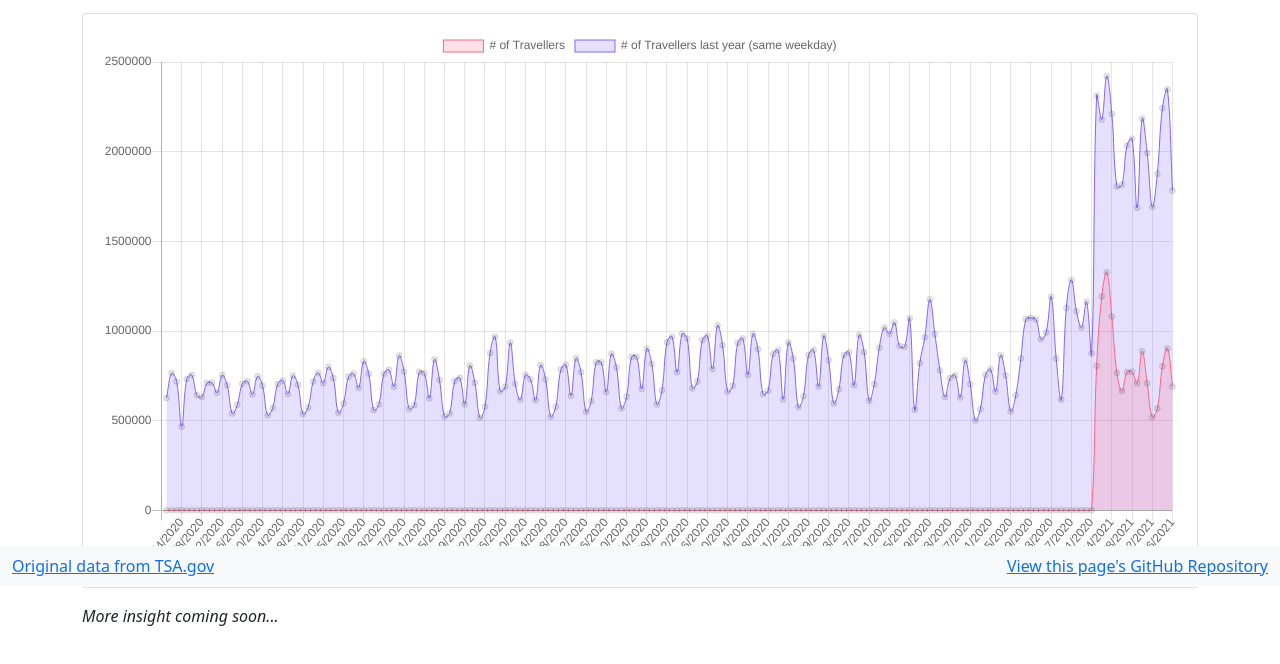
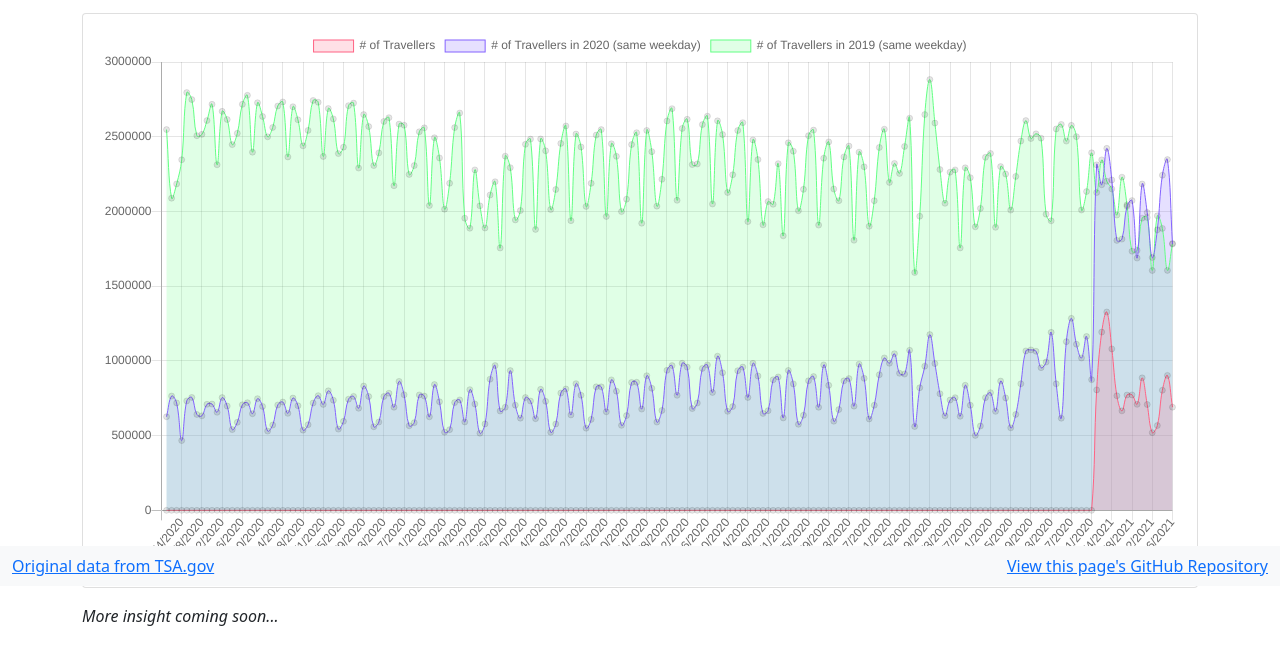
Before and after one commit to hunj/tsa-passenger-throughput, a plain HTML site: page index.html in a window 1280 px wide. Shown: the part 214-878 px from the top of the page. Drawn offline with nearby package versions, Linux system fonts and the light colour scheme.

Commit message:
:sparkles: happy new year; handle 2021

```diff
--- a/index.html
+++ b/index.html
@@ -55,7 +55,8 @@
     <script type="text/javascript">
     var xhr = new XMLHttpRequest();
     var rawData;
-    var dateLabels = [], travellerCounts = [], prevYearTravellerCounts = [];
+    var dateLabels = [];
+    var travellerCount2021 = [], travellerCount2020 = [], travellerCount2019 = [];
     xhr.onreadystatechange = alertContents;
     xhr.open("GET", "https://raw.githubusercontent.com/hunj/tsa-passenger-throughput/main/output.csv");
     xhr.send();
@@ -68,8 +69,9 @@
           rows.map(function(row) {
             var cols = row.split(',');
             dateLabels.push(cols[0]);
-            travellerCounts.push(cols[1]);
-            prevYearTravellerCounts.push(cols[2]);
+            travellerCount2021.push(cols[1]);
+            travellerCount2020.push(cols[2]);
+            travellerCount2019.push(cols[3]);
           });
           drawChart();
         } else {
@@ -86,7 +88,7 @@
               labels: dateLabels,
               datasets: [{
                   label: '# of Travellers',
-                  data: travellerCounts,
+                  data: travellerCount2021,
                   backgroundColor: [
                       'rgba(255, 99, 132, 0.2)'
                   ],
@@ -96,13 +98,24 @@
                   borderWidth: 1
                 },
                 {
-                  label: '# of Travellers last year (same weekday)',
-                  data: prevYearTravellerCounts,
+                  label: '# of Travellers in 2020 (same weekday)',
+                  data: travellerCount2020,
                   backgroundColor: [
                       'rgba(132, 99, 255, 0.2)'
                   ],
                   borderColor: [
                       'rgba(132, 99, 255, 1)'
+                  ],
+                  borderWidth: 1
+                },
+                {
+                  label: '# of Travellers in 2019 (same weekday)',
+                  data: travellerCount2019,
+                  backgroundColor: [
+                      'rgba(99, 255, 132, 0.2)'
+                  ],
+                  borderColor: [
+                      'rgba(99, 255, 132, 1)'
                   ],
                   borderWidth: 1
               }]
```
